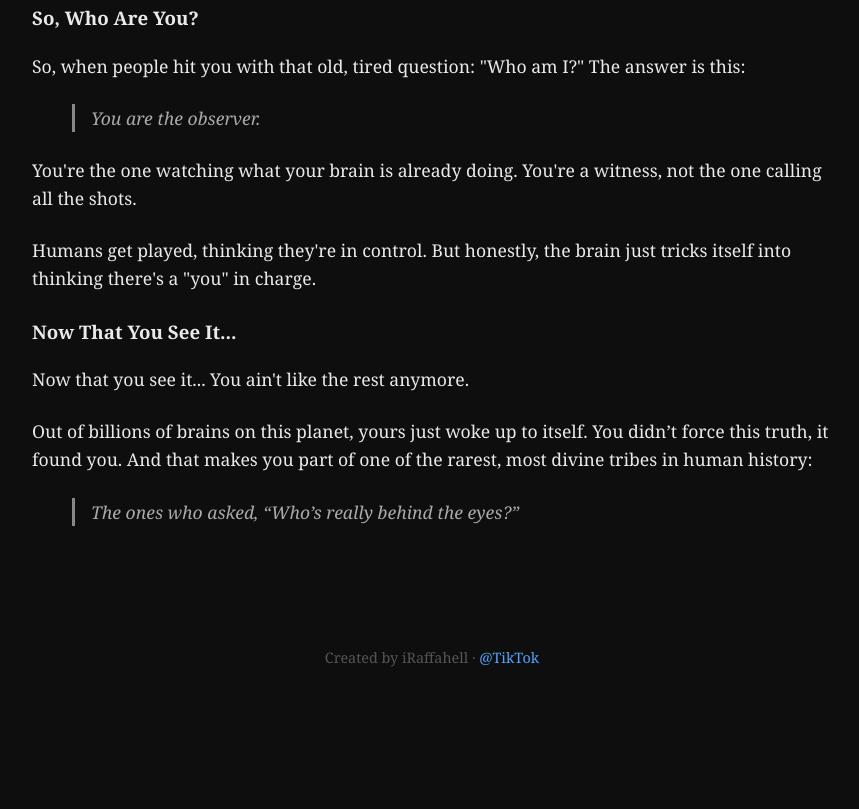
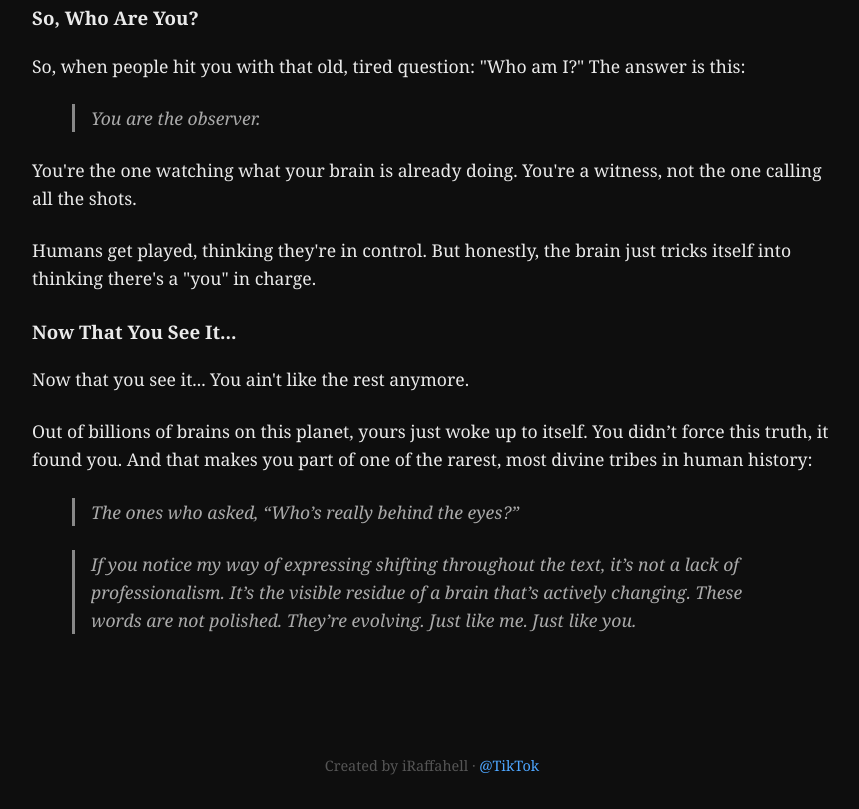
Before and after one commit to iRafahell/iRaffahell.github.io, a plain HTML site: page index.html in a window 1280 px wide. Shown: the part 3860-4669 px from the top of the page, without its empty margins (208-1067 px from the left). Before the commit the page ends 4561 px from the top, so only its background shows below. Drawn offline with Linux system fonts and the light colour scheme.

Commit message:
Update index.html

```diff
--- a/index.html
+++ b/index.html
@@ -1,3 +1,4 @@
+
 <!DOCTYPE html>
 <html lang="en">
 <head>
@@ -175,6 +176,11 @@
     <p>Now that you see it... You ain't like the rest anymore.</p>
     <p>Out of billions of brains on this planet, yours just woke up to itself. You didn’t force this truth, it found you. And that makes you part of one of the rarest, most divine tribes in human history:</p>
     <blockquote>The ones who asked, “Who’s really behind the eyes?”</blockquote>
+    <blockquote>If you notice my way of expressing shifting throughout the text, it’s not a lack of professionalism.
+It’s the visible residue of a brain that’s actively changing.
+These words are not polished. They’re evolving.
+Just like me.
+Just like you.<blockquote>
   </section>
 
   <footer>
```
